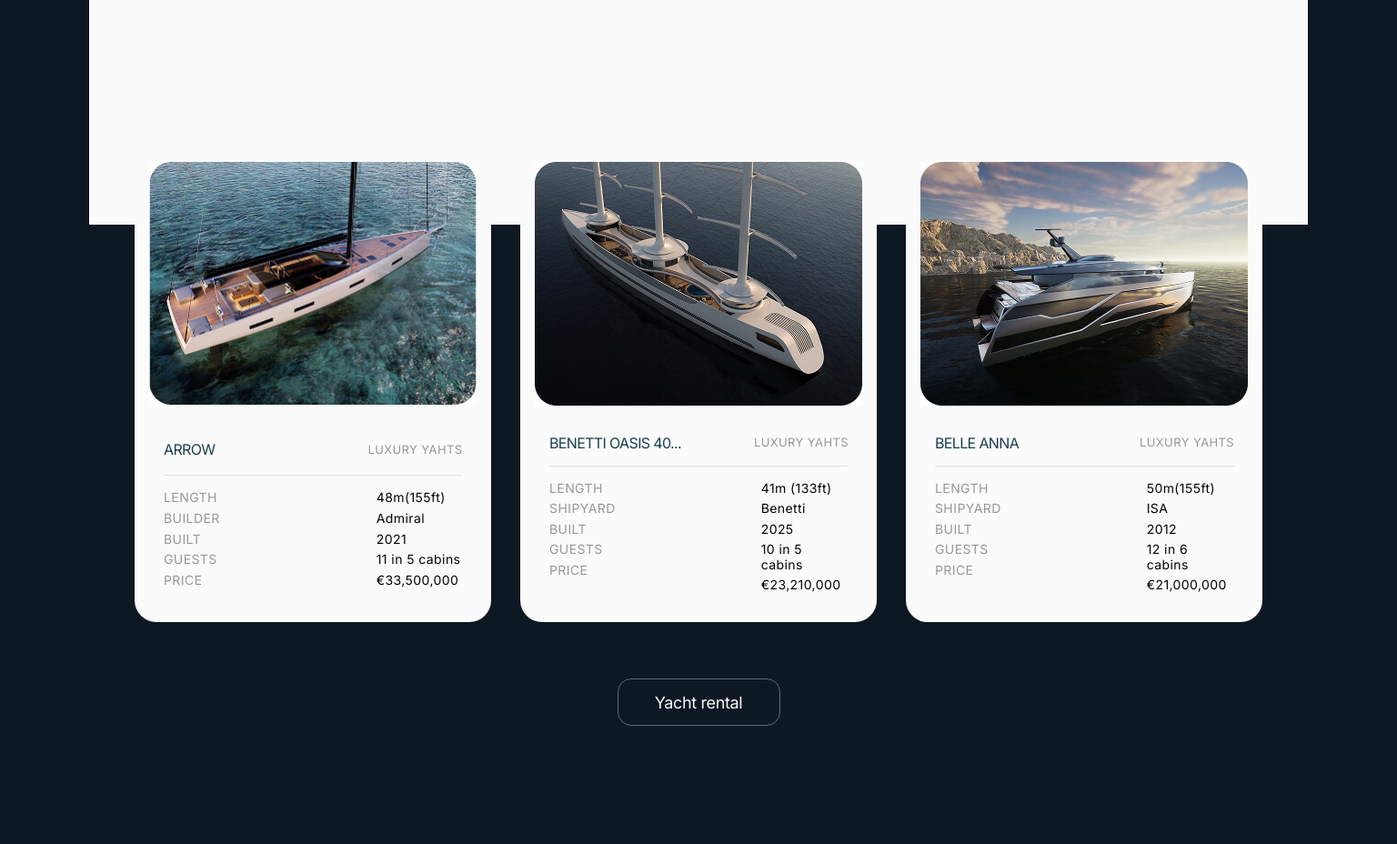
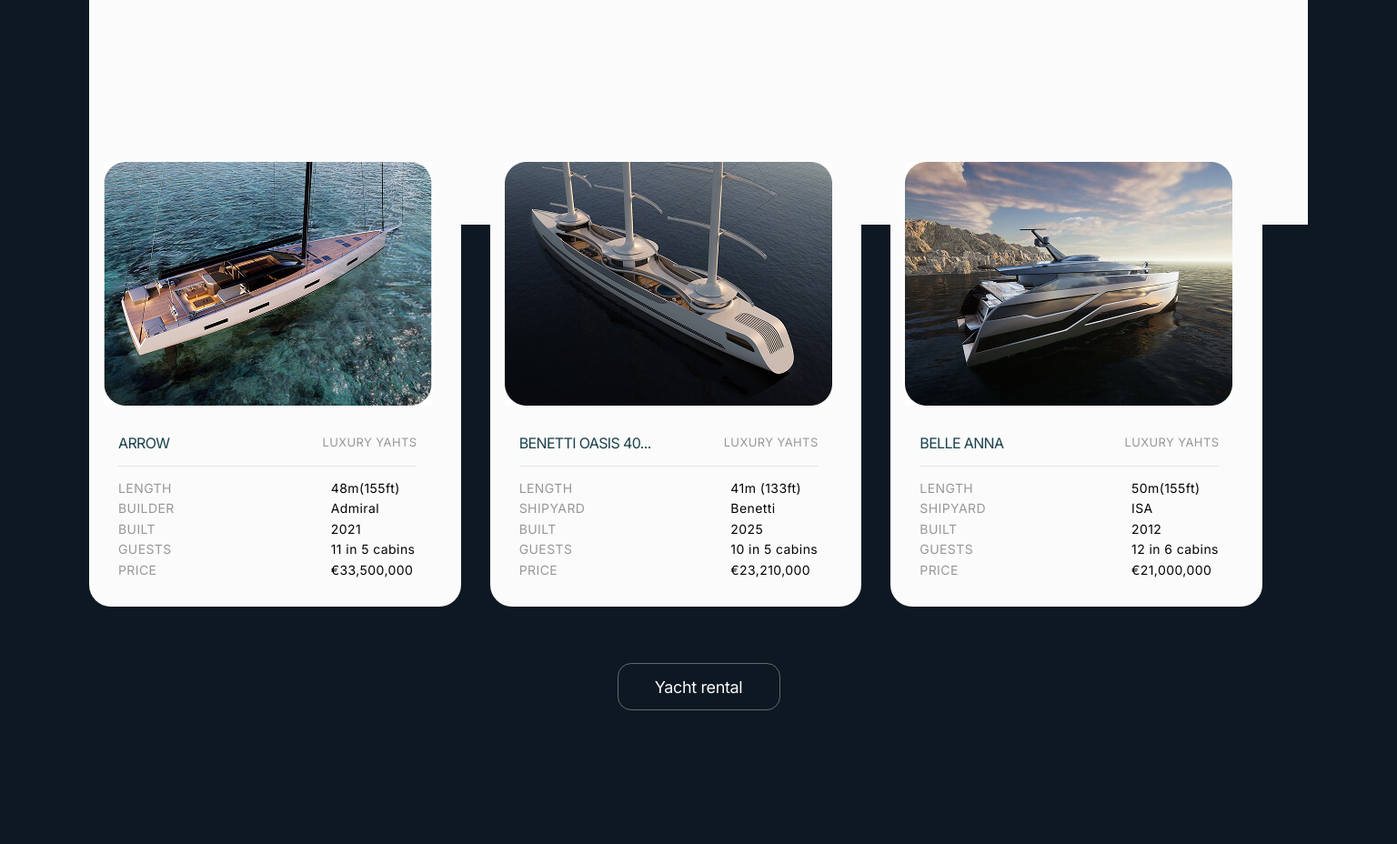
Before and after one commit to darina-bigos/BagBusters, a website built with Vite: page src/index.html in a window 1536 px wide. Shown: the part 1185-2113 px from the top of the page at 91% size. Built offline with nearby package versions, Linux system fonts and the light colour scheme; files whose address does not match are found by name.

Commit message:
correct yacht

```diff
--- a/src/css/our-yachts.css
+++ b/src/css/our-yachts.css
@@ -299,7 +299,7 @@
   }
   .our-yachts-list {
     gap: 32px;
-    margin-left: 50px;
+    /* margin-left: 50px; */
     margin-right: 50px;
     margin-bottom: 62px;
   }
```
